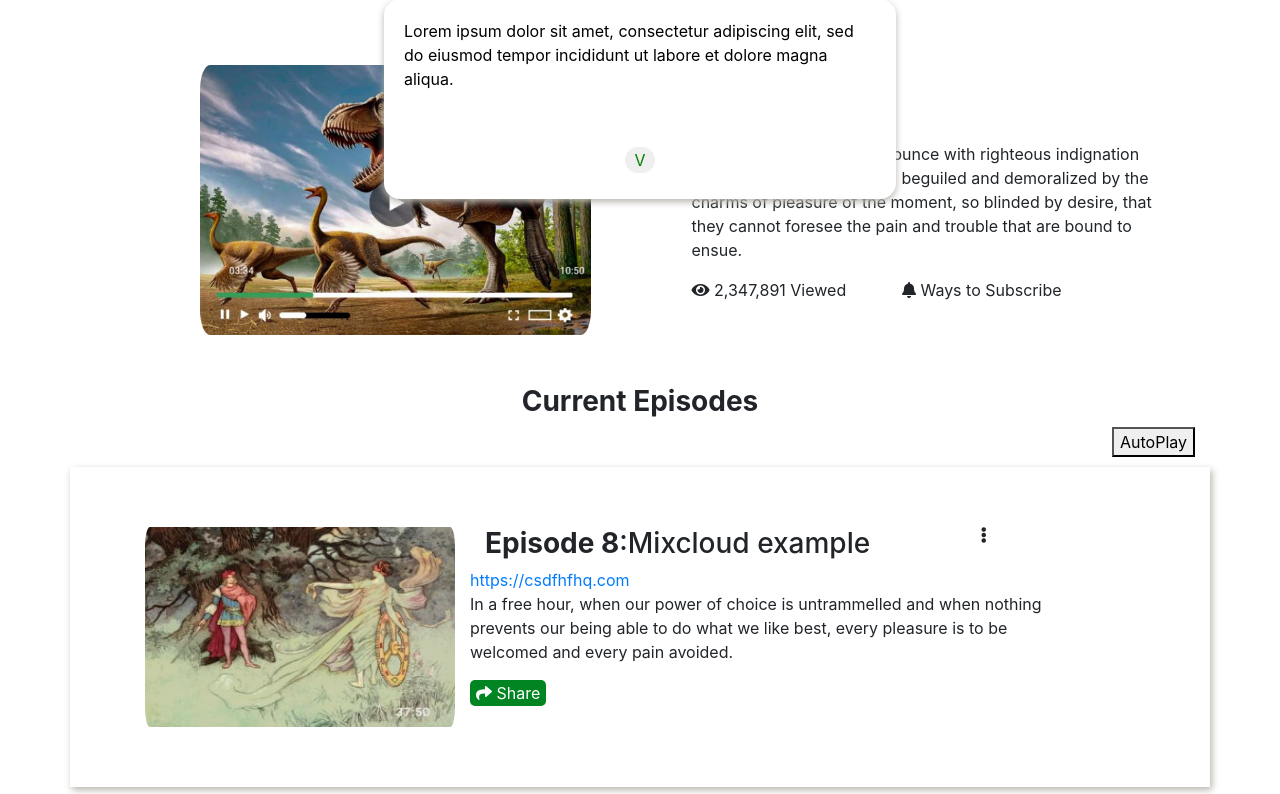
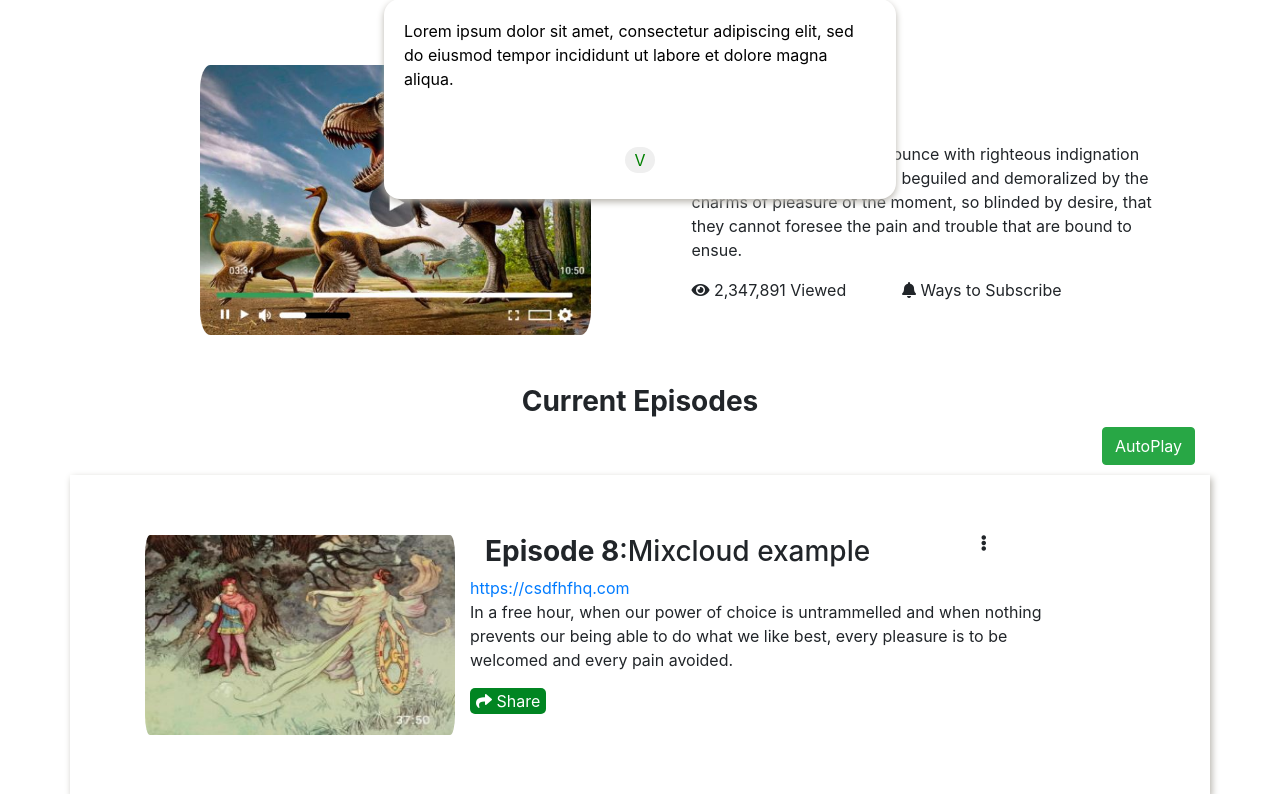
Before and after one commit to N-Verma/LogoGSP, a PHP site: page / in a window 1280 px wide. Shown: the part 481-1275 px from the top of the page. Run offline with PHP 8.4, Linux system fonts and the light colour scheme.

Commit message:
finished1

```diff
--- a/index.html
+++ b/index.html
@@ -90,7 +90,7 @@
           </div>
         </div>
         <h3 class="row justify-content-center title"><b>Current Episodes</b></h3>
-        <div class="row justify-content-end"><button>AutoPlay</button></div>
+        <div class="row justify-content-end"><button class="btn btn-success" >AutoPlay</button></div>
         <div class="row cepi">
           <div class="row epi">
             <img class="img2 col-md-4" src="./asset/1.jpg"></img>
--- a/style.css
+++ b/style.css
@@ -42,6 +42,10 @@
   color: black;
   border-radius: 1rem;
   box-shadow: 0 3px 7px rgb(184, 181, 174);
+}
+.btn .btn-success {
+  border: none;
+  border-radius: 10px;
 }
 @media (max-width: 990px) {
   .inside2 {
```
